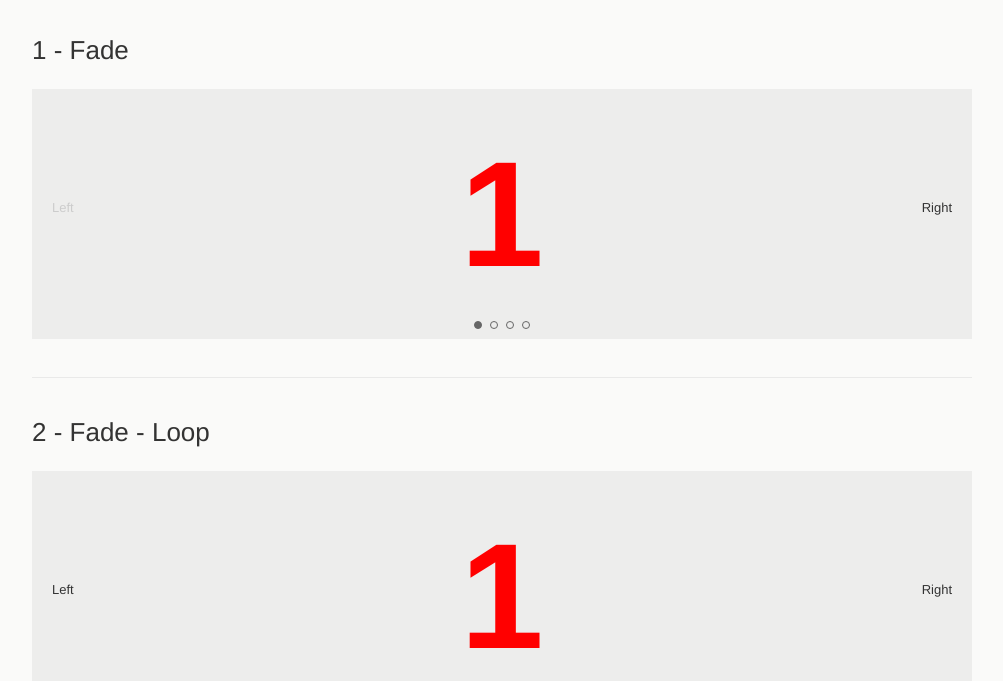
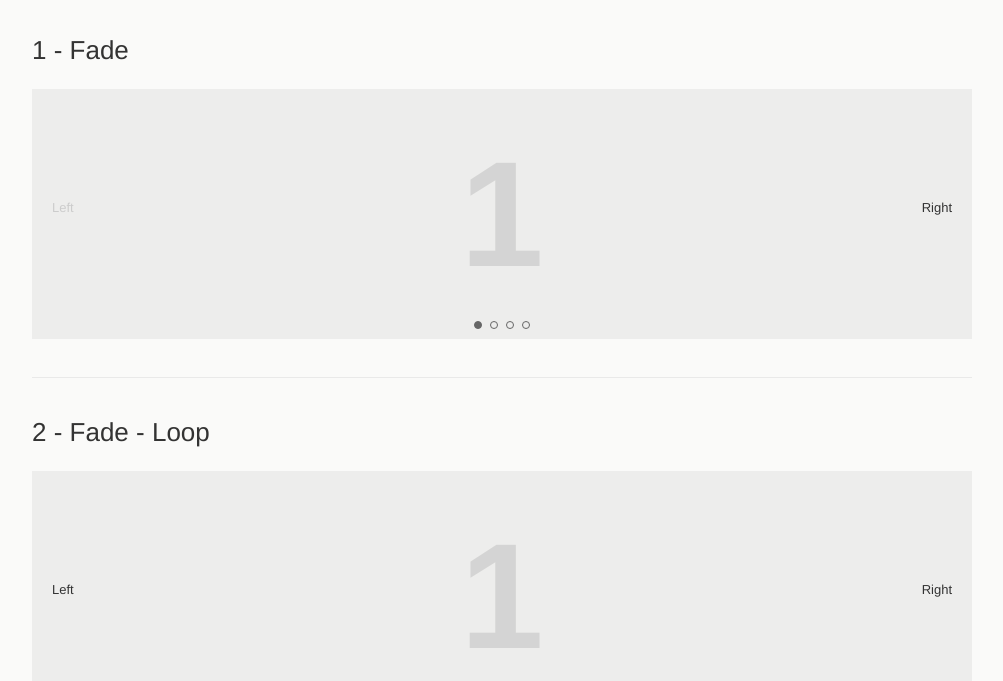
Before and after one commit to Prrple/Prrple-Slider, a plain HTML site: page demo/index.html in a window 1280 px wide. Shown: the part 119-800 px from the top of the page, without its empty margins (138-1141 px from the left). Drawn offline with Linux system fonts and the light colour scheme.

Commit message:
Colours removed

```diff
--- a/demo/styles.css
+++ b/demo/styles.css
@@ -336,7 +336,7 @@ input[type="button"], input[type="submit"], input[type="reset"]{
 }
 
 
-.slide.current .slidetitle{
+/*.slide.current .slidetitle{
 	color:#f00;
 }
 .slide.prev .slidetitle{
@@ -344,7 +344,7 @@ input[type="button"], input[type="submit"], input[type="reset"]{
 }
 .slide.next .slidetitle{
 	color:#00f;
-}
+}*/
 
 
 .slider .slider_nav{
```
